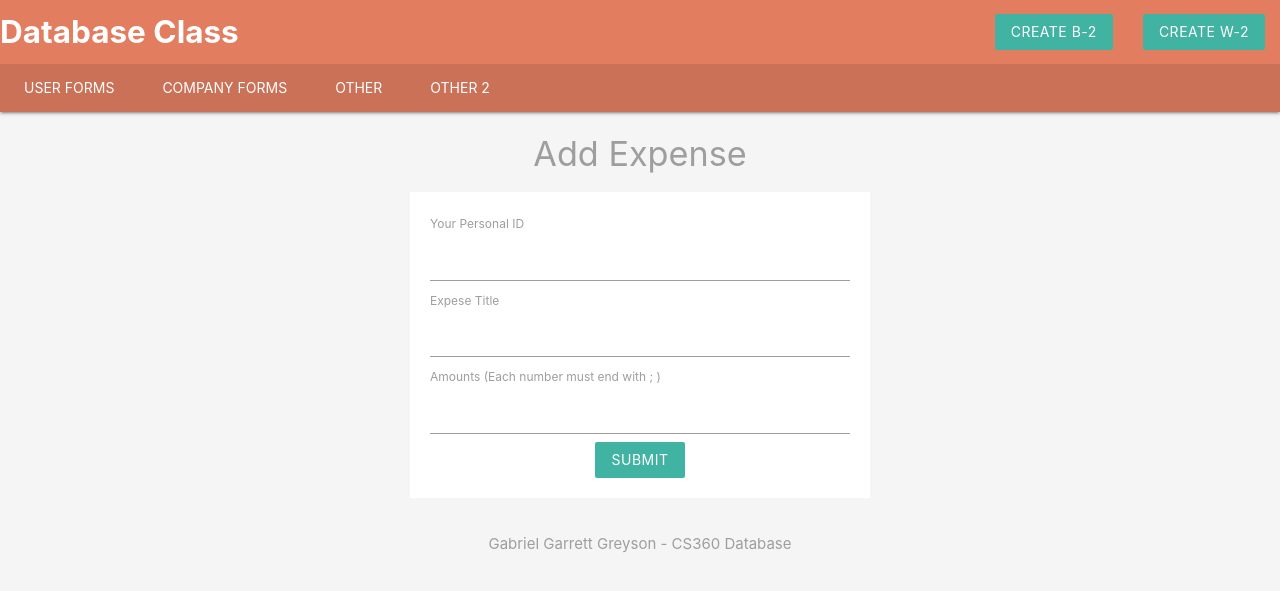
After one commit to countryBumpkin/BrassTax, a PHP site: page /csdatabase/form_expense.php in a window 1280 px wide. The commit adds this page. Shown: the top 591 px of the page. Run offline with PHP 8.4, Linux system fonts and the light colour scheme.

Commit message:
New design with forms seperated by tabs

```diff
--- /dev/null
+++ b/htdocs/csdatabase/form_expense.php
@@ -0,0 +1,75 @@
+<?php
+
+    $ID = $title = $amount = '';
+    $errors = array('ID' => '', 'title'=>'', 'amount'=>'');
+
+    if(isset($_POST['submit'])){
+        if(empty($_POST['ID'])){
+            $errors['ID'] = 'A \'Personal ID Number\' is required <br />';
+        }
+        else{
+            $ID = $_POST['ID'];
+            if(!preg_match('/^[0-9]{5}$/', $ID)){ //{#} is the length it will match
+                $errors['ID'] = 'ID must only be numbers with a length of 20 <br />';
+            }
+            //echo htmlspecialchars($_POST['ID']);
+        }
+
+        if(empty($_POST['title'])){
+            $errors['title'] = 'An \'Expense Title\' is required <br />';
+        }
+        else{
+            $title = $_POST['title'];
+            if(!preg_match('/^[a-zA-Z\s]+$/', $title)){
+                $errors['title'] = 'Title must only contain letters, numbers, and spaces <br />';
+            }
+        }
+
+        if(empty($_POST['amount'])){
+            $errors['amount'] = 'At least one \'Amount\' is required <br />';
+        }
+        else{
+            $amount = $_POST['amount'];
+            if(!preg_match('/^([0-9]+(\.[0-9]*){0,1};)*$/', $amount)){
+                $errors['amount'] = 'Amount must contain at least one number followed by a semicolon';
+            }
+        }
+
+        if(array_filter($errors)){
+            //echo 'errors';
+        }
+        else{
+            //redirect user to main page
+            header('Location: index.php');
+        }
+
+    }  // end of post check
+?>
+
+<!DOCTYPE html>
+<html>
+
+    <?php include('templates/header.php'); ?>
+
+    <section class="container grey-text">
+        <h4 class="center">Add Expense</h4>
+        <form class="white" action="form_expense.php" method="POST">
+            <label>Your Personal ID </label>
+            <input type="text" name="ID" value="<?php echo htmlspecialchars($ID)?>">
+            <div class="red-text"><?php echo $errors['ID']; ?></div>
+            <label>Expese Title </label>
+            <input type="text" name="title" value="<?php echo htmlspecialchars($title)?>">
+            <div class="red-text"><?php echo $errors['title']; ?></div>
+            <label>Amounts (Each number must end with ; ) </label>
+            <input type="text" name="amount" value="<?php echo htmlspecialchars($amount)?>">
+            <div class="red-text"><?php echo $errors['amount']; ?></div>
+            <div class="center">
+                <input type="submit" name="submit" value ="submit"
+                class="btn buttonColor z-depth-0">
+            </div>
+        </form>
+    </section>
+
+    <?php include('templates/footer.php'); ?>
+
+</html>
--- a/htdocs/csdatabase/index.php
+++ b/htdocs/csdatabase/index.php
@@ -21,7 +21,7 @@
     // close connection
     mysqli_close($conn);
 
-    print_r($test);
+    //print_r($test);
 ?>
 
 <!DOCTYPE html>
--- a/htdocs/csdatabase/templates/header.php
+++ b/htdocs/csdatabase/templates/header.php
@@ -4,25 +4,46 @@
     <link rel="stylesheet" href="https://cdnjs.cloudflare.com/ajax/libs/materialize/1.0.0/css/materialize.min.css">
     <style type="text/css">
         .brand{
-            background: #cbb09c !important;
+            background: #E27D60 !important;
+        }
+        .buttonColor{
+            background: #41B3A3 !important;
+        }
+        .headerbackground2{
+            background: #CA7157 !important;
         }
         .brand-text{
-            color: #cbb09c !important;
+            color: #1A1113  !important;
         }
         form{
             max-width: 460px;
             margin: 20px auto;
             padding: 20px;
         }
+        .navbar{
+            height: 200px; /* Just an example height*/
+        }
+
     </style>
 
 </head>
 <body class="grey lighten-4">
-    <nav class="white z-depth-0">
-        <div class="container">
-            <a href="/" class="brand-logo brand-text">Database Class</a>
-            <ul id="nav-mobile" class="right hide-on-small-and-down">
-                <li><a href="add.php" class="btn brand z-depth-0">Expense</a></li>
-            </ul>
-        </div>
-    </nav>
+    <nav class="nav-extended">
+    <div class="nav-wrapper brand">
+      <a href="/" class="brand-logo"><b>Database Class</b></a>
+      <ul id="nav-mobile" class="right hide-on-small-and-down">
+            <li><a href="createW2.php" class="btn buttonColor z-depth-0">Create W-2</a></li>
+        </ul>
+        <ul id="nav-mobile" class="right hide-on-small-and-down">
+            <li><a href="createB2.php" class="btn buttonColor z-depth-0">Create B-2</a></li>
+        </ul>
+    </div>
+    <div class="nav-content headerbackground2">
+      <ul class="tabs tabs-transparent">
+        <li class="tab col s3"><a class="active" href="user.php">User Forms</a></li>
+        <li class="tab col s3"><a class="active" href="company.php">Company Forms</a></li>
+        <li class="tab col s3"><a class="active" href="blank.php">Other</a></li>
+        <li class="tab col s3"><a class="active" href="blank.php">Other 2</a></li>
+      </ul>
+    </div>
+  </nav>
```
Also changed, not shown: htdocs/csdatabase/blank.php (added, +12 -0 lines), htdocs/csdatabase/company.php (added, +12 -0 lines), htdocs/csdatabase/createB2.php (added, +12 -0 lines), htdocs/csdatabase/createW2.php (added, +12 -0 lines), htdocs/csdatabase/user.php (added, +26 -0 lines).
